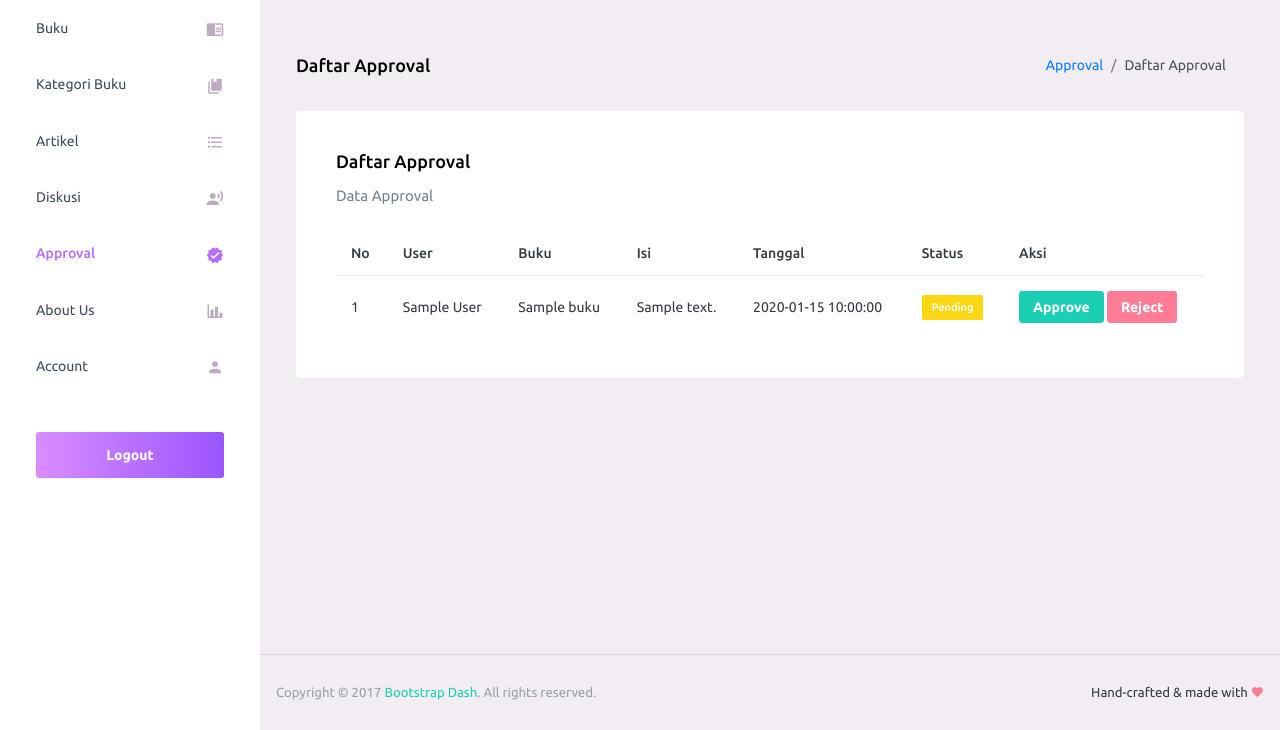
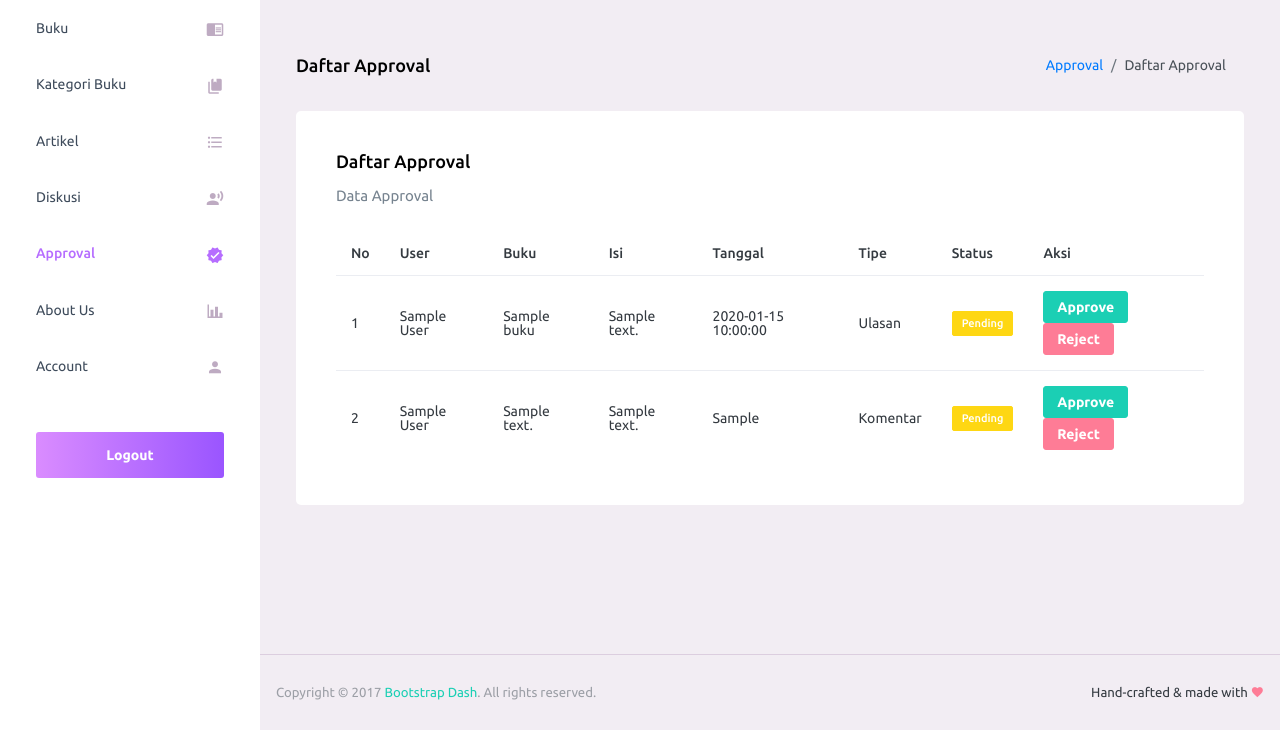
Before and after one commit to briant24/markiba, a PHP site: page /admin/pages/approval/approval.php in a window 1280 px wide. Shown: the part 70-800 px from the top of the page. Run offline with PHP 8.4, Linux system fonts and the light colour scheme; the visitor is signed in with stand-in values (Sample User, id 1); tables that the repository leaves empty or names only in its code hold one stand-in row (values such as "Sample post"); some libraries are stand-ins or nearby versions.

Commit message:
Feature: Implement Approval [2] Implements Approval on table Komentar_diskusi by user

```diff
--- a/admin/pages/approval/approval.php
+++ b/admin/pages/approval/approval.php
@@ -90,9 +90,19 @@ if (!isset($_SESSION['username'])) {
                   <?php
                   include '../../../koneksi.php';
 
-                  // Query SQL untuk menampilkan data artikel
-                  $sql_artikel = "SELECT ulasan.*, users.nama_user, buku.judul_buku FROM ulasan INNER JOIN users ON ulasan.username = users.username INNER JOIN buku on ulasan.id_buku = buku.id_buku";
-                  $result_artikel = mysqli_query($conn, $sql_artikel);
+                  // Query SQL untuk menampilkan data Ulasan
+                  $sql = "SELECT ulasan.id_ulasan AS id, users.nama_user AS nama,
+                  buku.judul_buku AS judul, ulasan.tanggal AS tanggal, ulasan.status AS status,
+                  ulasan.isi_ulasan AS isi, 'Ulasan' AS tipe FROM ulasan
+                  INNER JOIN users ON ulasan.username = users.username INNER JOIN buku
+                  on ulasan.id_buku = buku.id_buku
+                  UNION
+                  SELECT komentar_diskusi.id_komentar AS id, users.nama_user AS nama,
+                  diskusi.isi_diskusi AS judul, komentar_diskusi.waktu AS tanggal, komentar_diskusi.status AS status,
+                  komentar_diskusi.isi_komentar AS isi, 'Komentar' AS tipe FROM komentar_diskusi
+                  INNER JOIN users ON komentar_diskusi.id_user = users.id INNER JOIN diskusi
+                  on komentar_diskusi.id_diskusi = diskusi.id_diskusi";
+                  $result_artikel = mysqli_query($conn, $sql);
                   ?>
                   <?php
                   // Ambil parameter status dan pesan dari URL
@@ -114,6 +124,7 @@ if (!isset($_SESSION['username'])) {
                         <th>Buku</th>
                         <th>Isi</th>
                         <th>Tanggal</th>
+                        <th>Tipe</th>
                         <th>Status</th>
                         <th>Aksi</th>
                       </tr>
@@ -143,15 +154,16 @@ if (!isset($_SESSION['username'])) {
                           $no++;
                           echo "<tr>";
                           echo "<td>" . $no . "</td>";
-                          echo "<td>" . $row_artikel['nama_user'] . "</td>";
-                          echo "<td>" . $row_artikel['judul_buku'] . "</td>";
-                          echo "<td>" . $row_artikel['isi_ulasan'] . "</td>";
+                          echo "<td>" . $row_artikel['nama'] . "</td>";
+                          echo "<td>" . $row_artikel['judul'] . "</td>";
+                          echo "<td>" . $row_artikel['isi'] . "</td>";
                           echo "<td>" . $row_artikel['tanggal'] . "</td>";
+                          echo "<td>" . $row_artikel['tipe'] . "</td>";
                           echo "<td><span class='badge $status_class'>$status_text</span></td>";
                           echo "<td>
-                                    <button class='btn btn-success btn-sm approve-btn' data-id='" . $row_artikel['id_ulasan'] . "'>Approve</button>
-                                    <button class='btn btn-danger btn-sm reject-btn' data-id='" . $row_artikel['id_ulasan'] . "'>Reject</button>
-                            </td>";
+                                    <button class='btn btn-success btn-sm approve-btn' data-id='" . $row_artikel['id'] . "' data-tipe='" . $row_artikel['tipe'] . "'>Approve</button>
+                                    <button class='btn btn-danger btn-sm reject-btn' data-id='" . $row_artikel['id'] . "' data-tipe='" . $row_artikel['tipe'] . "'>Reject</button>
+                                </td>";
                           echo "</tr>";
                         }
                       } else {
@@ -196,13 +208,14 @@ if (!isset($_SESSION['username'])) {
   <script src="https://cdnjs.cloudflare.com/ajax/libs/popper.js/1.14.7/umd/popper.min.js"></script>
   <script src="https://stackpath.bootstrapcdn.com/bootstrap/4.3.1/js/bootstrap.min.js"></script>
   <script src="https://cdn.jsdelivr.net/npm/sweetalert2@11"></script>
-<script>
+  <script>
 $(document).ready(function() {
     $('.approve-btn').click(function() {
         var id = $(this).data('id');
+        var tipe = $(this).data('tipe');
         Swal.fire({
             title: 'Apakah anda yakin?',
-            text: "Anda akan approve ulasan ini.",
+            text: "Anda akan approve " + tipe.toLowerCase() + " ini.",
             icon: 'warning',
             showCancelButton: true,
             confirmButtonColor: '#3085d6',
@@ -211,16 +224,17 @@ $(document).ready(function() {
             cancelButtonText: 'Cancel'
         }).then((result) => {
             if (result.isConfirmed) {
-                updateStatus(id, 'accept');
+                updateStatus(id, 'accept', tipe);
             }
         });
     });
 
     $('.reject-btn').click(function() {
         var id = $(this).data('id');
+        var tipe = $(this).data('tipe');
         Swal.fire({
             title: 'Apakah anda yakin?',
-            text: "Anda akan menolak ulasan ini.",
+            text: "Anda akan menolak " + tipe.toLowerCase() + " ini.",
             icon: 'warning',
             showCancelButton: true,
             confirmButtonColor: '#3085d6',
@@ -229,18 +243,19 @@ $(document).ready(function() {
             cancelButtonText: 'Cancel'
         }).then((result) => {
             if (result.isConfirmed) {
-                updateStatus(id, 'reject');
+                updateStatus(id, 'reject', tipe);
             }
         });
     });
 
-    function updateStatus(id, status) {
+    function updateStatus(id, status, tipe) {
         $.ajax({
             url: 'change_status.php',
             type: 'POST',
             data: {
                 id: id,
-                status: status
+                status: status,
+                tipe: tipe
             },
             success: function(response) {
                 console.log(response);
@@ -250,8 +265,8 @@ $(document).ready(function() {
                         'Status sudah ter-update.',
                         'success'
                     ).then(() => {
-                    location.reload();
-                });
+                        location.reload();
+                    });
                 } else {
                     Swal.fire(
                         'Error!',
@@ -273,6 +288,7 @@ $(document).ready(function() {
 </script>
 
 
+
 </body>
 
 </html>
--- a/detail_ulasan.php
+++ b/detail_ulasan.php
@@ -253,7 +253,7 @@ if (!isset($_SESSION['nama'])) {
                                   FROM komentar_diskusi
                                   INNER JOIN users
                                   on komentar_diskusi.id_user = users.id
-                                  WHERE komentar_diskusi.id_diskusi = '$id_diskusi' ORDER BY komentar_diskusi.waktu ASC";
+                                  WHERE komentar_diskusi.id_diskusi = '$id_diskusi' AND status='accept' ORDER BY komentar_diskusi.waktu ASC";
                                   $result_komentar = mysqli_query($conn, $sql_komentar);
                                   if (mysqli_num_rows($result_komentar) > 0) {
                                       echo '<div class="mt-3">';
```
Also changed, not shown: admin/pages/approval/change_status.php (+16 -12 lines).
